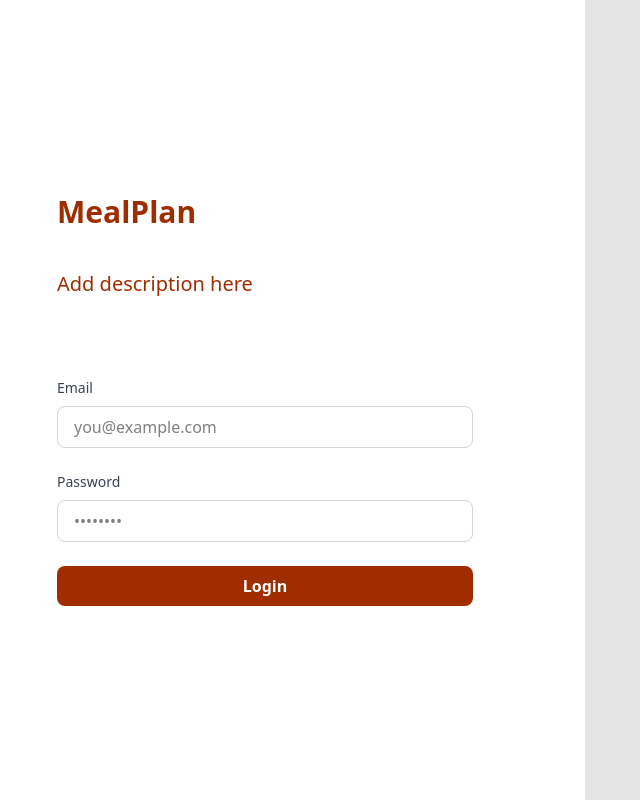
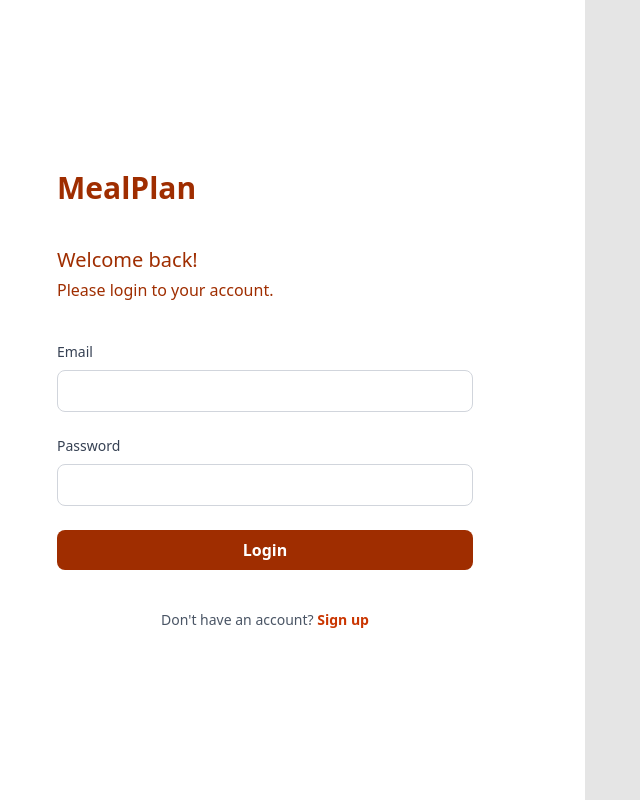
Before and after one commit to lucy-c1/MealPlan, a React (Vite) app: page /login in a window 1280 px wide. Shown: the whole page, without its empty margins (55-695 px from the left). Built offline with nearby package versions, Linux system fonts and the light colour scheme.

Commit message:
signup page

```diff
--- a/src/components/LoginForm.tsx
+++ b/src/components/LoginForm.tsx
@@ -1,54 +1,47 @@
 import { useState } from "react";
 
-export default function LoginForm() {
+export default function LoginForm({ mode }: { mode: "login" | "signup" }) {
   const [email, setEmail] = useState("");
   const [password, setPassword] = useState("");
 
   const handleSubmit = (e: React.FormEvent) => {
     e.preventDefault();
-    console.log("Email:", email);
-    console.log("Password:", password);
+
+    if (mode === "login") {
+      console.log("Logging in with:", { email, password });
+      // Add login logic
+    } else {
+      console.log("Signing up with:", { email, password });
+      // Add signup logic
+    }
   };
 
   return (
-    <form
-      onSubmit={handleSubmit}
-      className="flex flex-col gap-6 w-full mt-10"
-    >
-      {/* Email */}
+    <form onSubmit={handleSubmit} className="flex flex-col gap-6 w-full">
       <div className="flex flex-col gap-2">
-        <label
-          htmlFor="email"
-          className="text-sm font-medium text-gray-700"
-        >
+        <label htmlFor="email" className="text-sm font-medium text-gray-700">
           Email
         </label>
         <input
           type="email"
           id="email"
-          className="border border-gray-300 px-4 py-2 rounded-lg focus:outline-none focus:ring-2 focus:ring-orange-500"
-          placeholder="you@example.com"
           value={email}
           onChange={(e) => setEmail(e.target.value)}
+          className="border border-gray-300 px-4 py-2 rounded-lg focus:outline-none focus:ring-2 focus:ring-orange-500"
           required
         />
       </div>
 
-      {/* Password */}
       <div className="flex flex-col gap-2">
-        <label
-          htmlFor="password"
-          className="text-sm font-medium text-gray-700"
-        >
+        <label htmlFor="password" className="text-sm font-medium text-gray-700">
           Password
         </label>
         <input
           type="password"
           id="password"
-          className="border border-gray-300 px-4 py-2 rounded-lg focus:outline-none focus:ring-2 focus:ring-orange-500"
-          placeholder="••••••••"
           value={password}
           onChange={(e) => setPassword(e.target.value)}
+          className="border border-gray-300 px-4 py-2 rounded-lg focus:outline-none focus:ring-2 focus:ring-orange-500"
           required
         />
       </div>
@@ -57,7 +50,7 @@ export default function LoginForm() {
         type="submit"
         className="bg-orange-800 text-white py-2 rounded-lg font-semibold hover:bg-orange-700 transition duration-200"
       >
-        Login
+        {mode === "login" ? "Login" : "Sign Up"}
       </button>
     </form>
   );
--- a/src/pages/login.tsx
+++ b/src/pages/login.tsx
@@ -1,6 +1,9 @@
+import { useState } from "react";
 import LoginForm from "../components/LoginForm";
 
 export default function Login() {
+  const [mode, setMode] = useState<"login" | "signup">("login");
+
   return (
     <div className="flex w-screen h-screen overflow-hidden">
       {/* Left */}
@@ -8,11 +11,42 @@ export default function Login() {
         <div className="flex flex-col gap-10 w-full max-w-md px-4">
           <p className="text-3xl text-orange-800 font-bold">MealPlan</p>
 
-          <p className="text-xl text-orange-800 font-medium">
-            Add description here
+          <div className="flex flex-col gap-1">
+            <p className="text-xl text-orange-800 font-medium">
+              {mode === "login" ? "Welcome back!" : "Welcome!"}
+            </p>
+            <p className="text-orange-800">
+              {mode === "login"
+                ? "Please login to your account."
+                : "Please create a new account."}
+            </p>
+          </div>
+
+          <LoginForm mode={mode} />
+
+          <p className="text-sm text-gray-600 text-center">
+            {mode === "login" ? (
+              <>
+                Don't have an account?{" "}
+                <button
+                  onClick={() => setMode("signup")}
+                  className="text-orange-700 font-semibold hover:underline cursor-pointer"
+                >
+                  Sign up
+                </button>
+              </>
+            ) : (
+              <>
+                Already have an account?{" "}
+                <button
+                  onClick={() => setMode("login")}
+                  className="text-orange-700 font-semibold hover:underline cursor-pointer"
+                >
+                  Log in
+                </button>
+              </>
+            )}
           </p>
-
-          <LoginForm />
         </div>
       </div>
 
```
